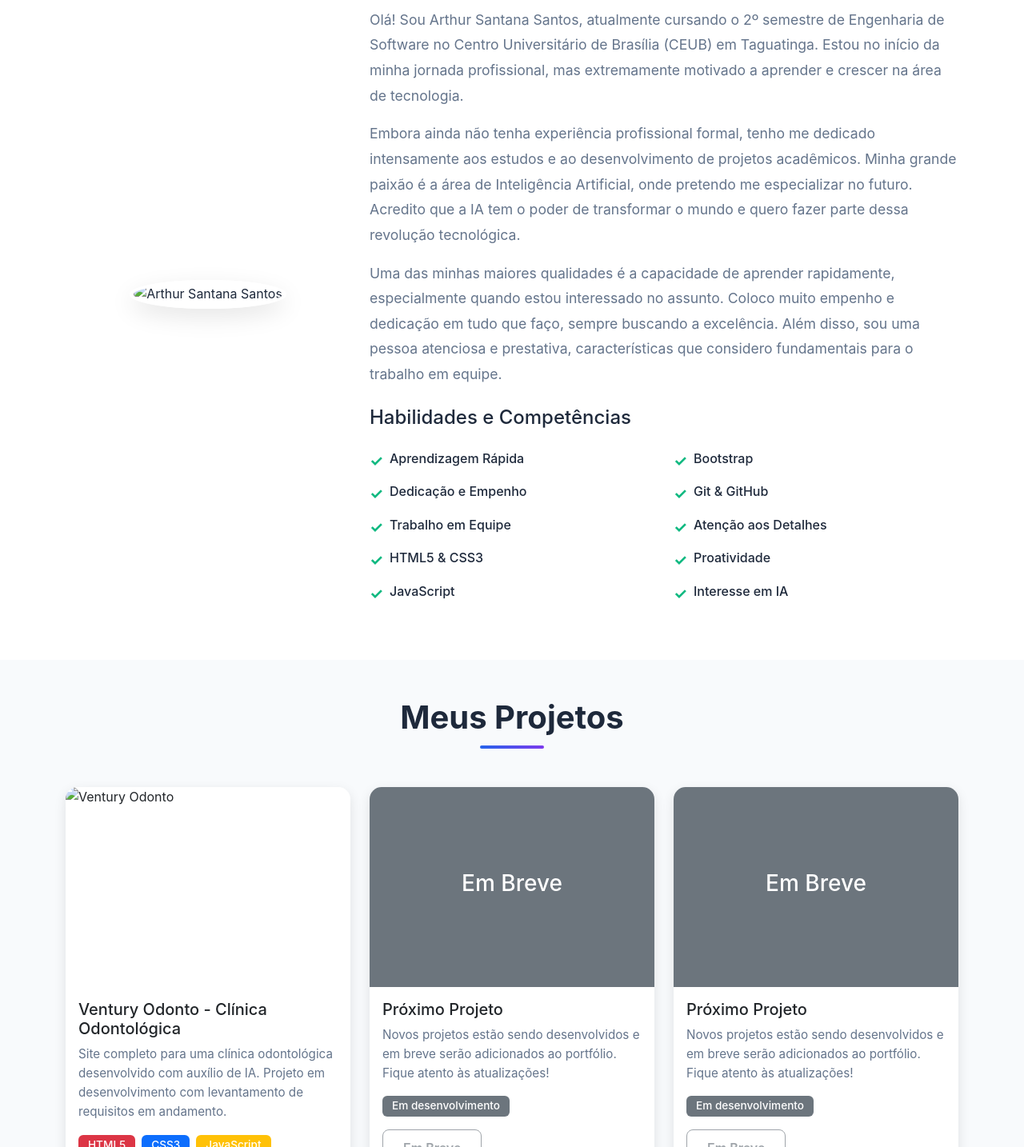
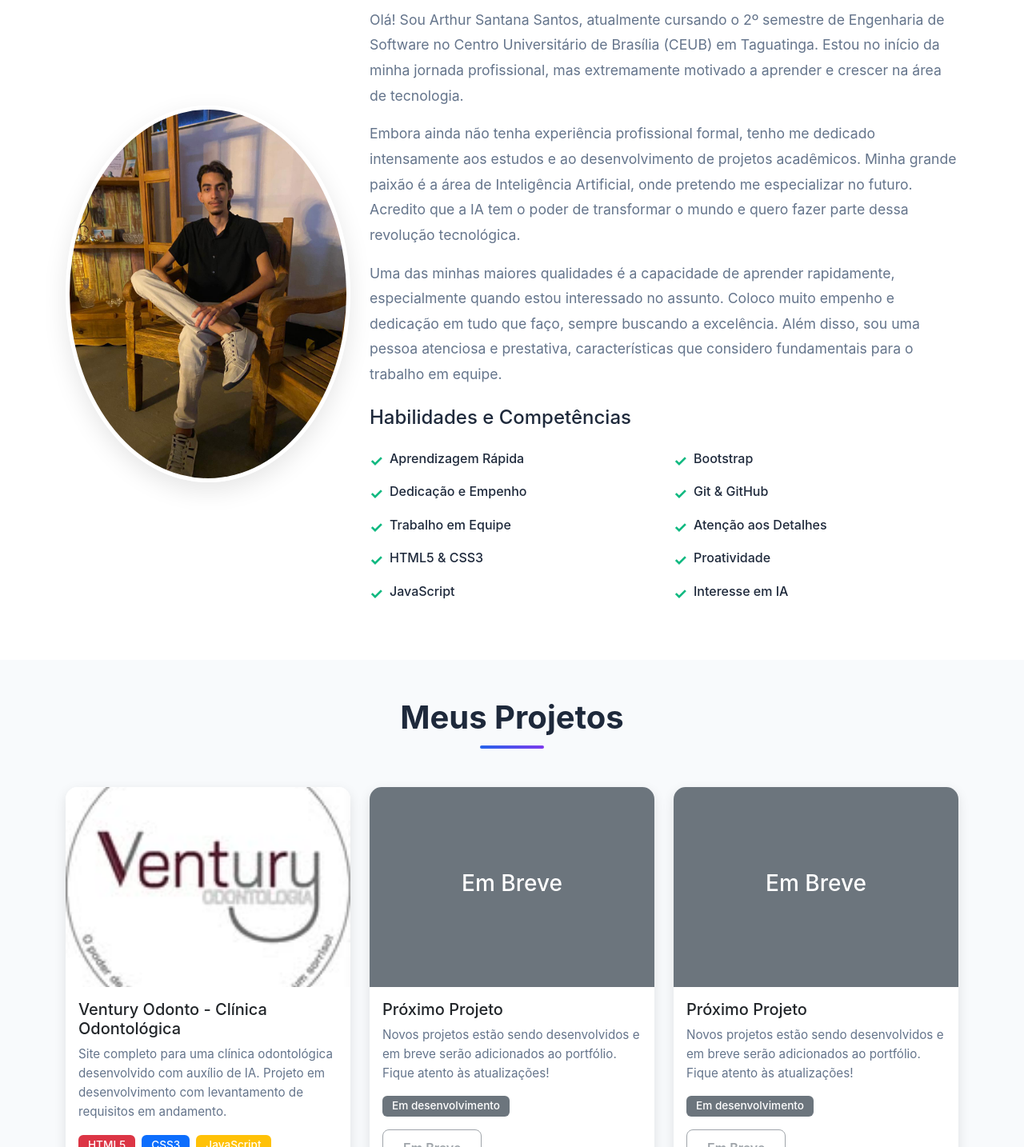
Before and after one commit to ArthurSantanaSantos1/Portfolio, a plain HTML site: page index.html in a window 1280 px wide. Shown: the part 1160-2594 px from the top of the page at 80% size. Drawn offline with nearby package versions, Linux system fonts and the light colour scheme; the site is published under a folder, as on GitHub Pages, so addresses that start at the root find nothing.

Commit message:
Atualização 2.0

```diff
--- a/index.html
+++ b/index.html
@@ -63,7 +63,7 @@
             <h2 class="text-center mb-5 titulo-secao">Sobre Mim</h2>
             <div class="row align-items-center">
                 <div class="col-md-4 text-center mb-4 mb-md-0">
-                    <img src="/imagens/fotodeperfil.jpeg" alt="Arthur Santana Santos" class="img-fluid rounded-circle foto-perfil">
+                    <img src="./imagens/fotodeperfil.jpeg" alt="Arthur Santana Santos" class="img-fluid rounded-circle foto-perfil">
                 </div>
                 <div class="col-md-8">
                     <h3 class="mb-3">Estudante de Engenharia de Software</h3>
@@ -120,7 +120,7 @@
                 <!-- Projeto 1 - Clínica Odontológica -->
                 <div class="col-md-6 col-lg-4 item-projeto">
                     <div class="card card-projeto h-100">
-                        <img src="/imagens/logo.png" class="card-img-top" alt="Ventury Odonto">
+                        <img src="./imagens/logo.png" class="card-img-top" alt="Ventury Odonto">
                         <div class="card-body">
                             <h5 class="card-title">Ventury Odonto - Clínica Odontológica</h5>
                             <p class="card-text descricao-projeto">
```
